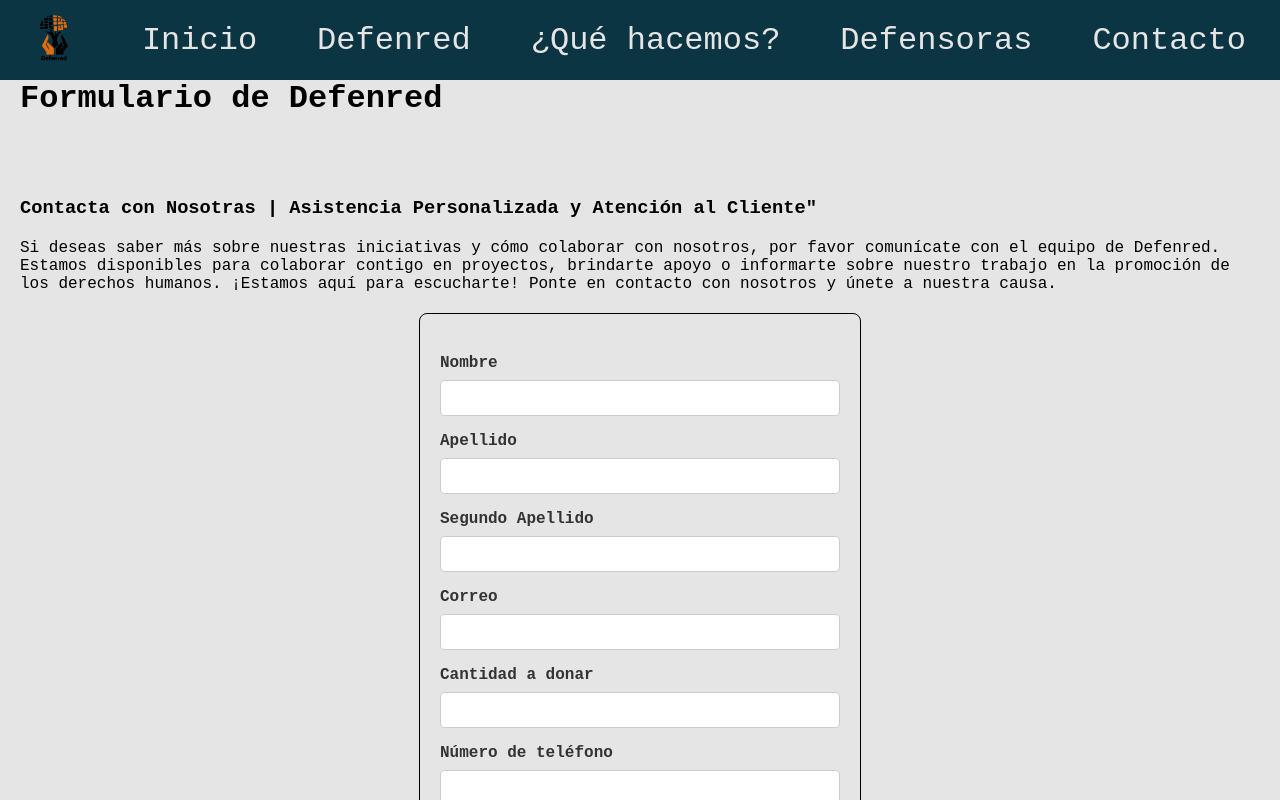
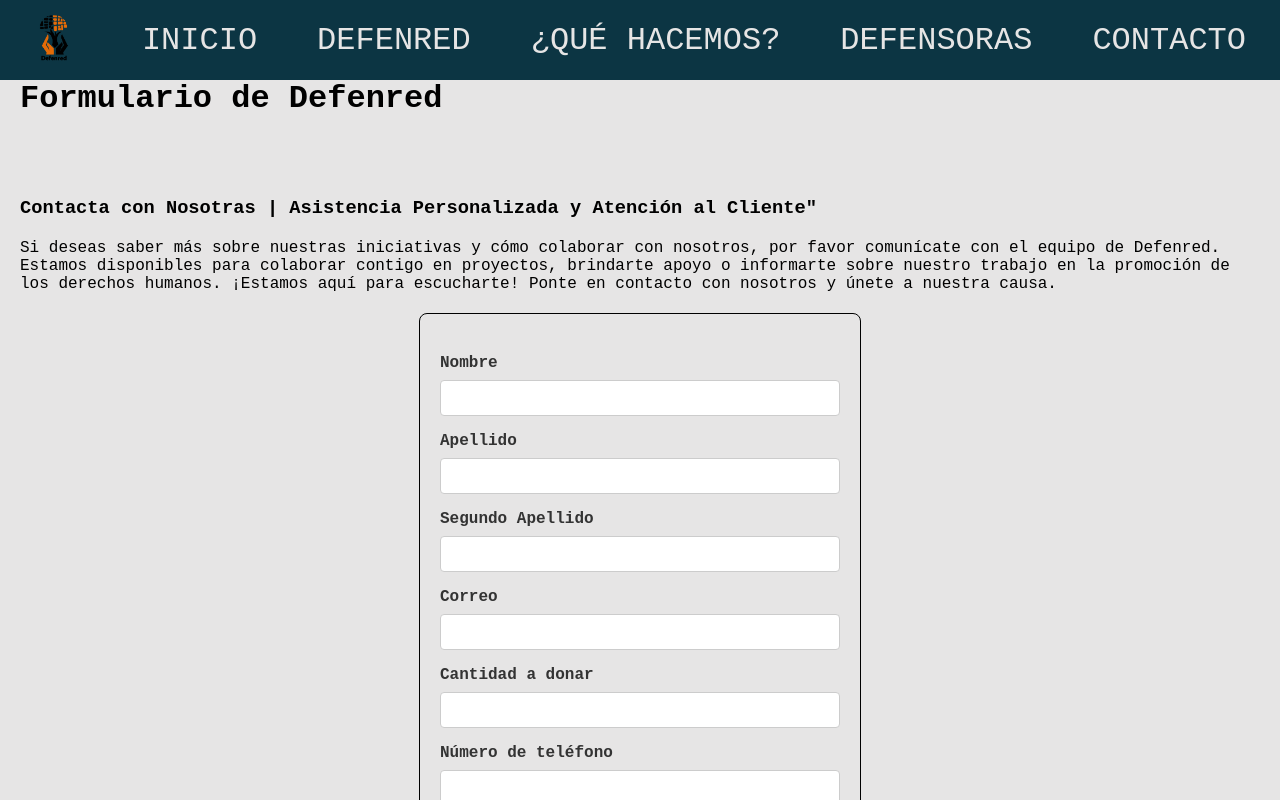
Before and after one commit to InkCapac/DANI_NODE, a React (Vite) app in the folder DEFENRED/: page /contacto in a window 1280 px wide. Shown: the top 800 px of the page. Built offline with nearby package versions, Linux system fonts and the light colour scheme.

Commit message:
Añadir transformación de texto a mayúsculas en los elementos de la barra de navegación

```diff
--- a/DEFENRED/src/componentes/css/Navtab.css
+++ b/DEFENRED/src/componentes/css/Navtab.css
@@ -34,7 +34,8 @@
   }
 
   .navbar li {
-    margin: 0 20px; /* Añade separación entre los elementos */
+    margin: 0 20px;
+    text-transform: uppercase; /* Añade separación entre los elementos */
   }
 
   .navbar a {
```
